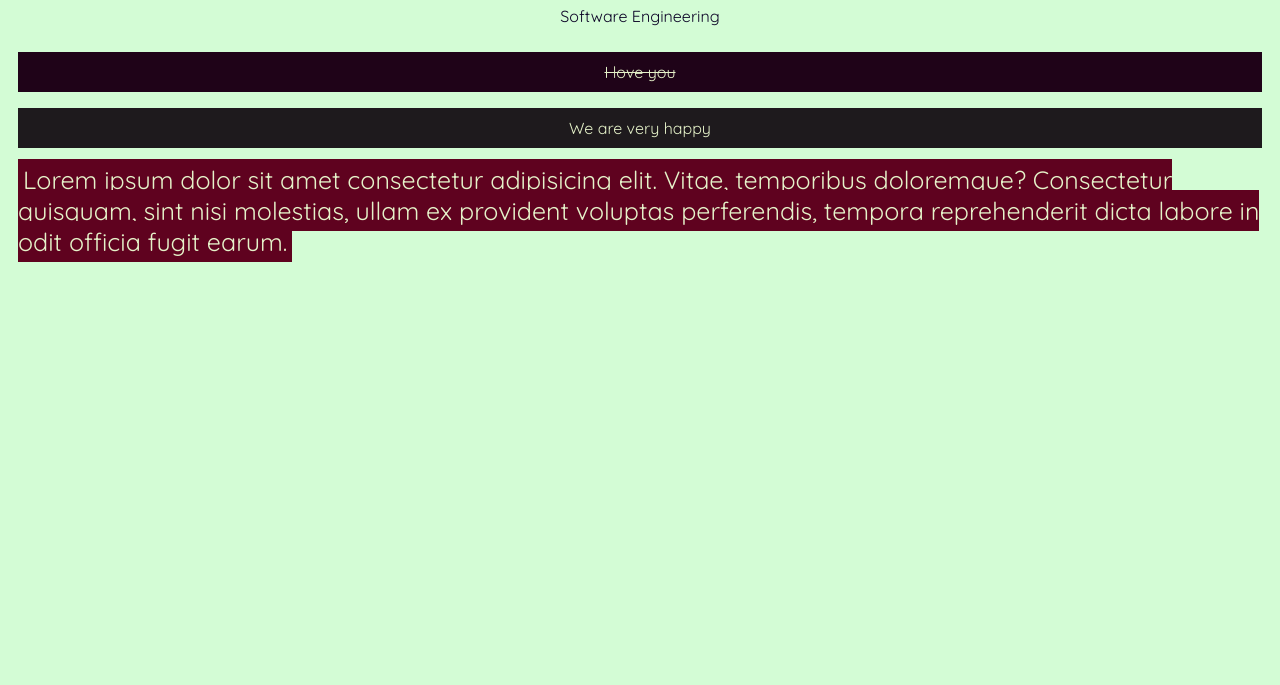
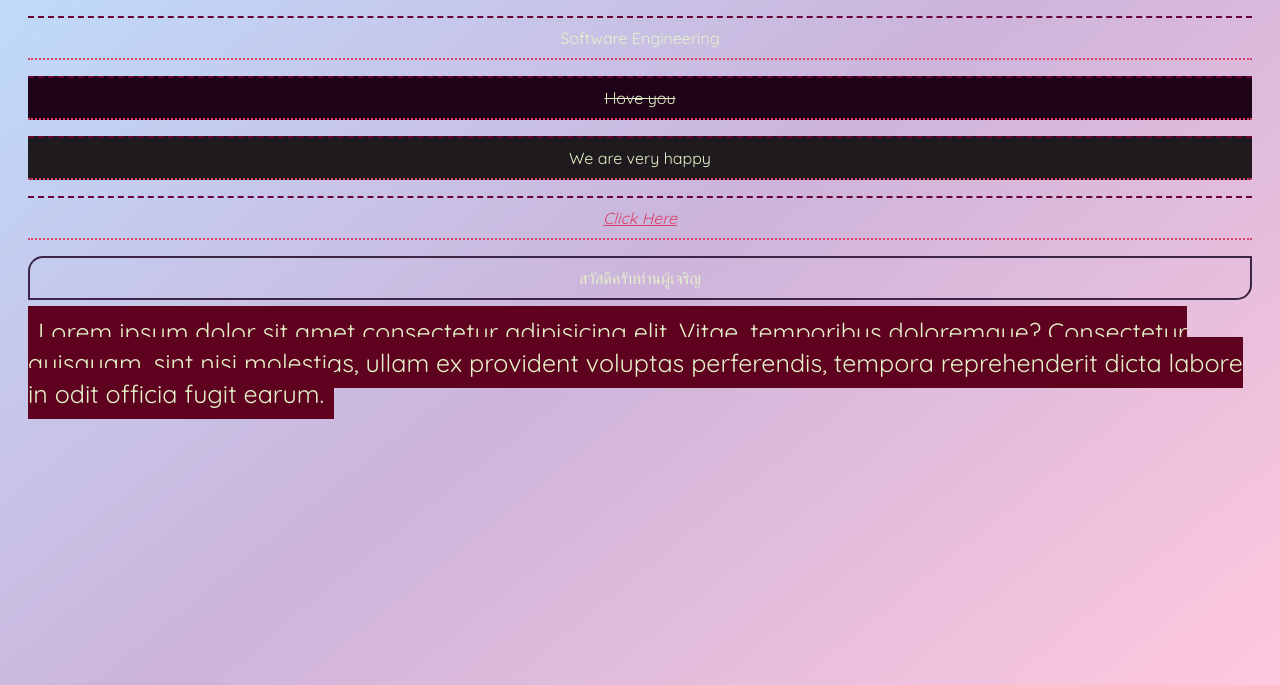
Before and after one commit to TanKittipat/CSS-Tutorial, a plain HTML site: page index.html in a window 1280 px wide. Shown: the part 115-800 px from the top of the page. Drawn offline with Linux system fonts and the light colour scheme.

Commit message:
05/01/66 16:00

```diff
--- a/index.css
+++ b/index.css
@@ -1,12 +1,19 @@
 @import url("https://fonts.googleapis.com/css2?family=Quicksand&display=swap");
 * {
   font-family: "Quicksand", sans-serif;
-  padding: 5px;
+  padding: 10px;
+}
+h1 {
+  text-decoration: underline;
+  color: white;
 }
 p {
-  color: #0d0628;
+  color: #e5f2c9;
   text-align: center;
   padding: 10px;
+  min-width: 400px;
+  border-top: dashed 2px #6a0136;
+  border-bottom: dotted 2px #da4167;
 }
 .happy {
   background-color: #1e1a1d;
@@ -17,6 +24,32 @@ p {
   background-color: #1f0318;
   color: #e5f2c9;
 }
+#สวัสดี {
+  border: solid 2px #3d2645;
+  border-top-left-radius: 15px;
+  border-bottom-right-radius: 15px;
+}
+span {
+  color: #e5f2c9;
+}
 body {
-  background-color: #d3fcd5;
+  background: rgb(255, 200, 221);
+  background: linear-gradient(
+    321deg,
+    rgba(255, 200, 221, 1) 0%,
+    rgba(205, 180, 219, 1) 50%,
+    rgba(189, 224, 254, 1) 100%
+  );
+  background-repeat: no-repeat;
+  background-size: cover;
+  background-attachment: fixed;
 }
+a:link {
+  color: #da4167;
+  font-style: italic;
+}
+a:visited {
+  color: #3d2645;
+  font-style: italic;
+  text-decoration: line-through;
+}
--- a/index.html
+++ b/index.html
@@ -18,6 +18,8 @@
     <p>Software Engineering</p>
     <p id="love">I love you</p>
     <p class="happy">We are very happy</p>
+    <p><a href="http://www.npru.ac.th">Click Here</a></p>
+    <p id="สวัสดี">สวัสดีครับท่านผู้เจริญ</p>
     <span style="background-color: #5f021f; font-size: 25px" class="happy">
       Lorem ipsum dolor sit amet consectetur adipisicing elit. Vitae, temporibus
       doloremque? Consectetur quisquam, sint nisi molestias, ullam ex provident
```
